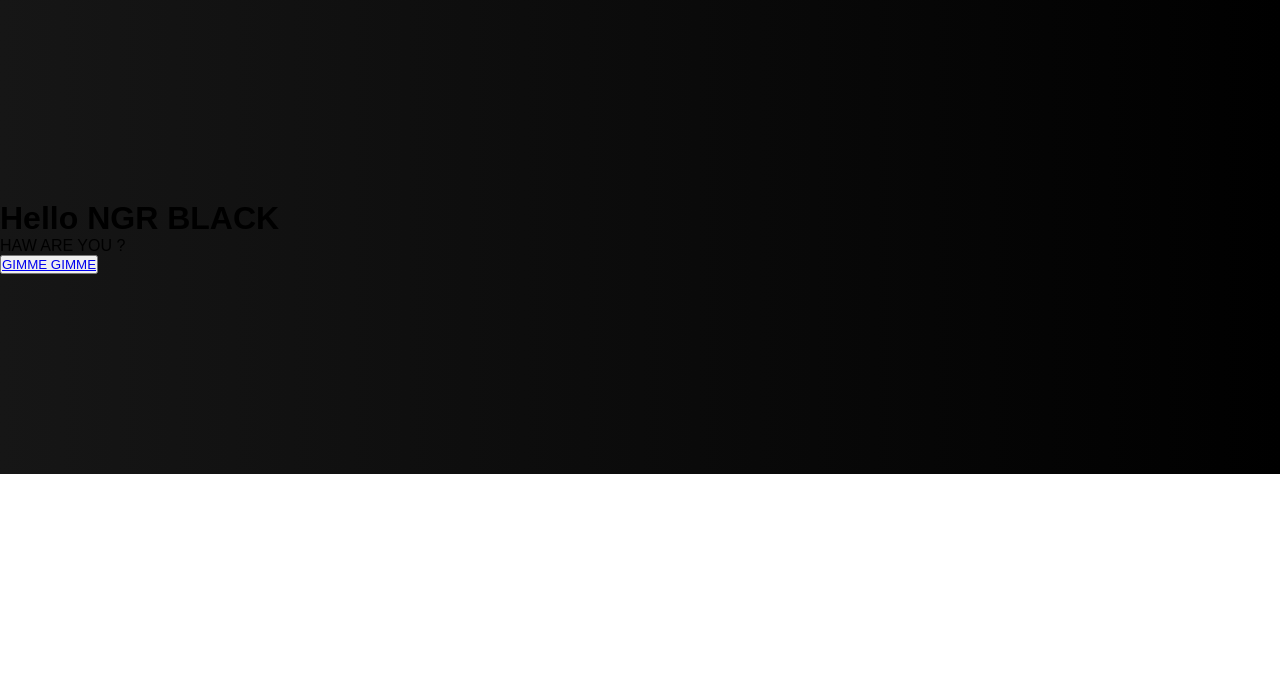
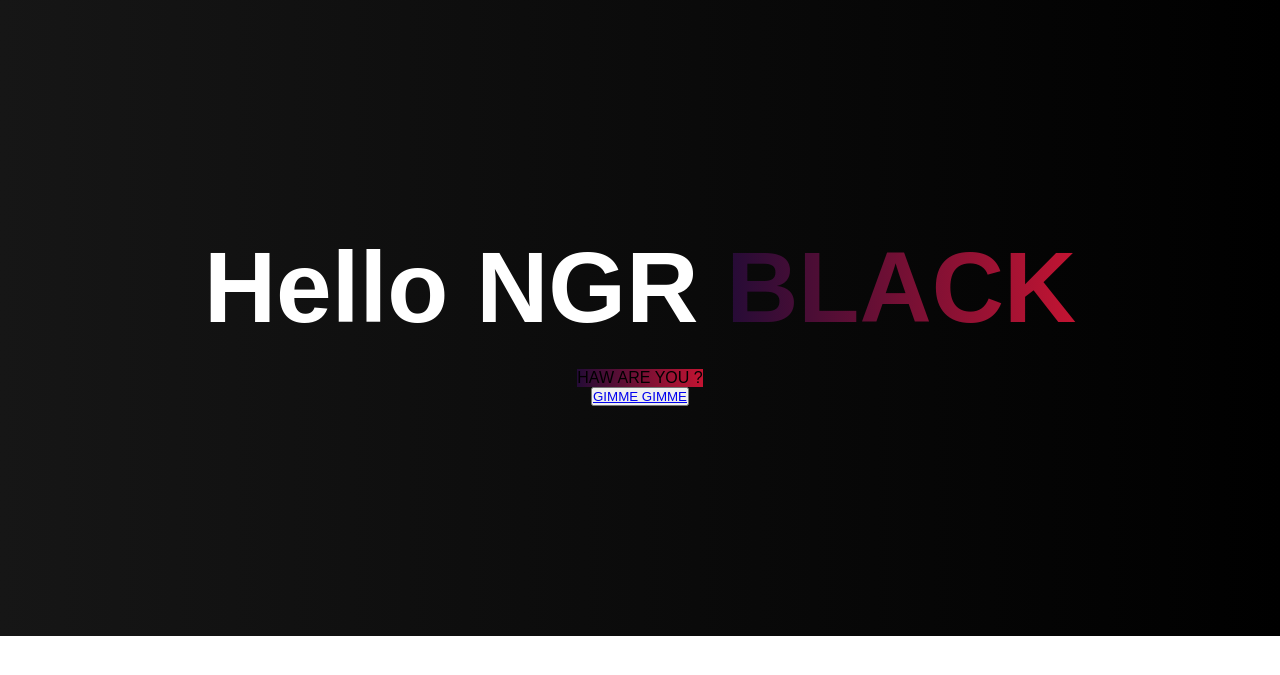
Before and after one commit to Zayocast/Zayocast.github.io, a PHP site: page / in a window 1280 px wide. Shown: the part 80-755 px from the top of the page. Run offline with PHP 8.4, Linux system fonts and the light colour scheme.

Commit message:
Update style.css

```diff
--- a/style.css
+++ b/style.css
@@ -188,3 +188,52 @@
     background: linear-gradient(to right, #161616, #000000);
     padding: 200px 0;
 }
+
+.hero_container {
+    display: flex;
+    flex-direction: column;
+    justify-content: center;
+    align-items: center;
+    max-width: 1200px;
+    margin: 0 auto;
+    height: 90%;
+    text-align: center;
+    padding: 30px;
+}
+
+.hero_heading{
+    font-size: 100px;
+    margin-bottom: 24px;
+    color: #ffff;
+}
+
+.hero_heading span{
+    background: #c31432;  /* fallback for old browsers */
+    background: -webkit-linear-gradient(to right, #240b36, #c31432);  /* Chrome 10-25, Safari 5.1-6 */
+    background: linear-gradient(to right, #240b36, #c31432); /* W3C, IE 10+/ Edge, Firefox 16+, Chrome 26+, Opera 12+, Safari 7+ */
+    background-size: 100%;
+    -webkit-background-clip: text;
+    -moz-background-clip: text;
+    -webkit-text-fill-color: transparent;
+    -moz-text-fill-color: transparent;
+}
+
+.hero_desc{
+    font-size: 16px;
+    background: #c31432;  /* fallback for old browsers */
+    background: -webkit-linear-gradient(to right, #240b36, #c31432);  /* Chrome 10-25, Safari 5.1-6 */
+    background: linear-gradient(to right, #240b36, #c31432); /* W3C, IE 10+/ Edge, Firefox 16+, Chrome 26+, Opera 12+, Safari 7+ */
+}
+
+.highlight{
+    border-bottom: 4px solid  rgb(132, 0, 255);
+}
+
+@media screen and (max-width 768px){
+    .hero_heading{
+        font-size: 60px;
+    }
+    .hero_desc {
+        font-size: 40px;
+    }
+}
```
